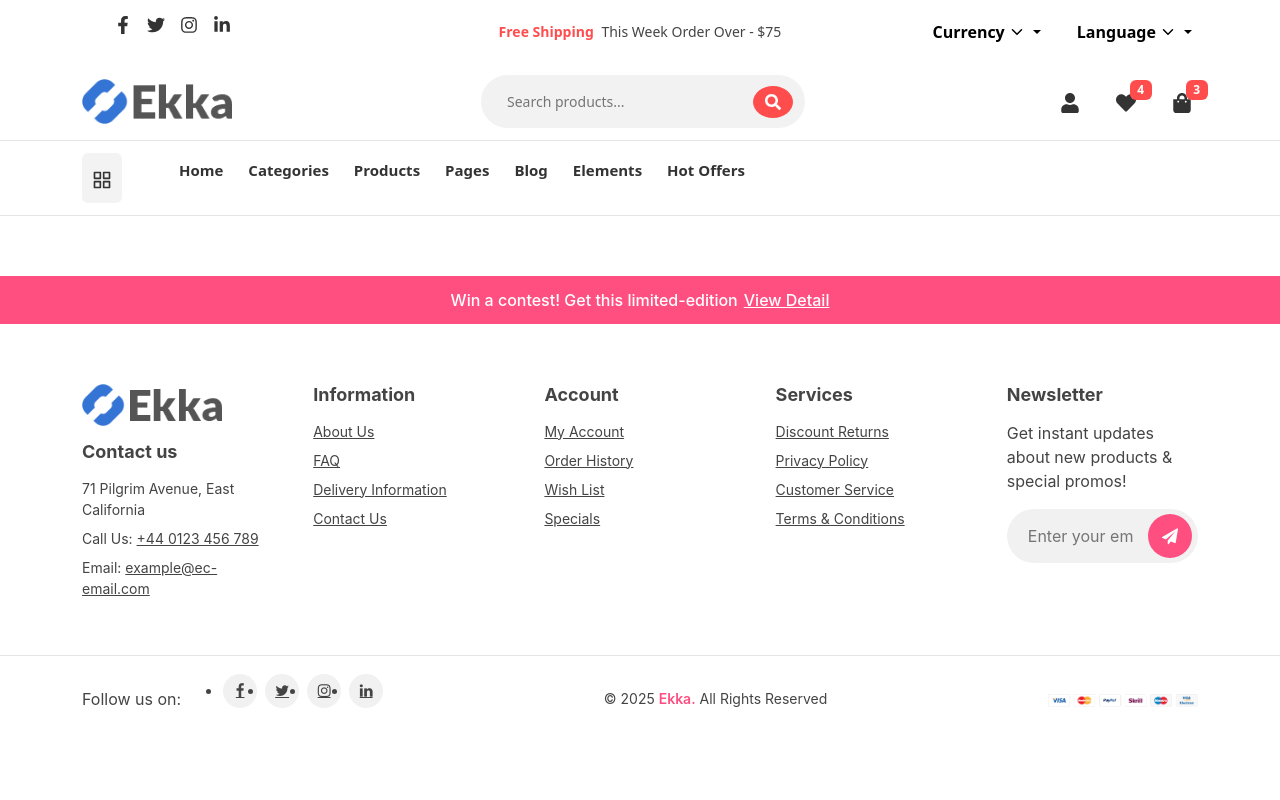
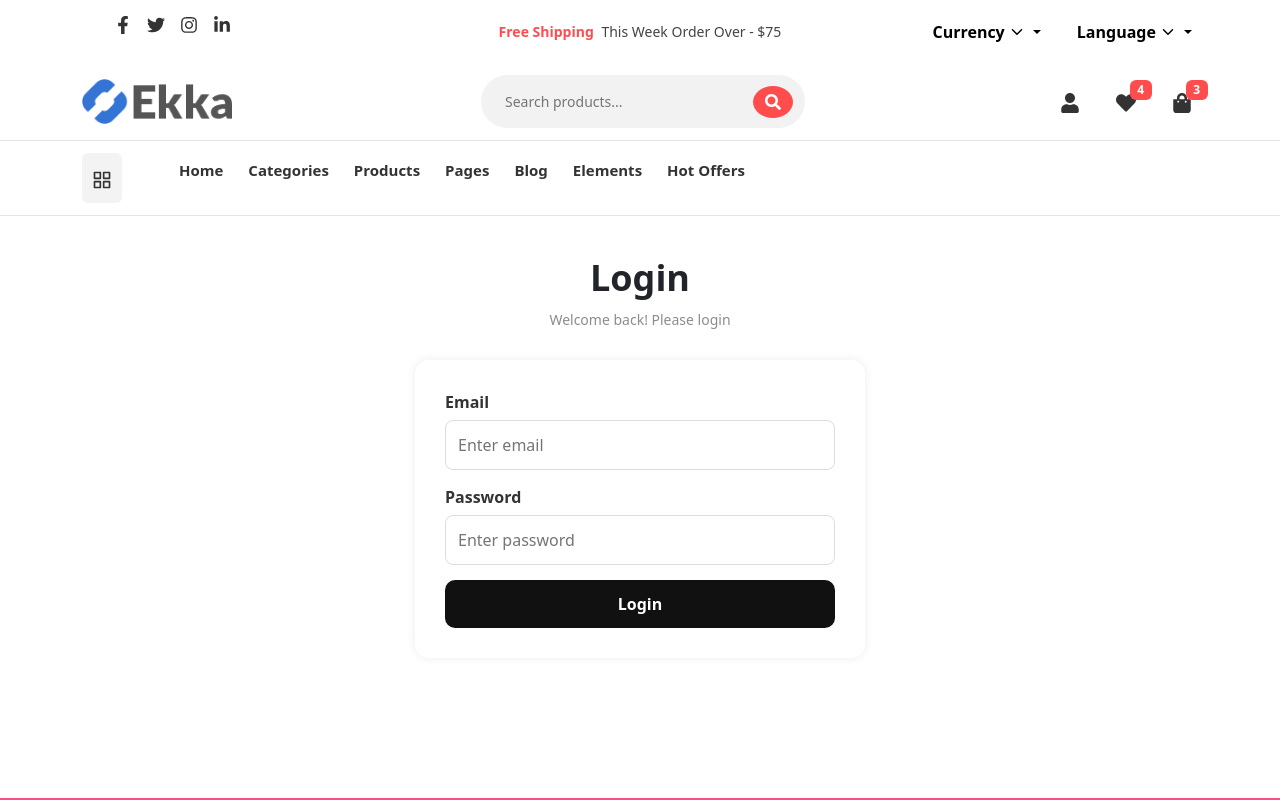
Before and after one commit to karanwaghmode23145-ai/k_shop_Fend, a React (Vite) app: page /login in a window 1280 px wide. Shown: the top 800 px of the page. Built offline with nearby package versions, Linux system fonts and the light colour scheme.

Commit message:
updatenew

```diff
--- a/package.json
+++ b/package.json
@@ -19,6 +19,7 @@
     "react-icons": "^5.5.0",
     "react-redux": "^9.2.0",
     "react-router-dom": "^7.9.5",
+    "react-toastify": "^11.0.5",
     "swiper": "^12.0.3"
   },
   "devDependencies": {
--- a/src/App.jsx
+++ b/src/App.jsx
@@ -12,6 +12,9 @@ import Footer from './components/Footer/Footer'
 // ragister page
 import RegisterSection from './components/Register/RegisterSection'
 
+//login
+import LoginSection from './LoginSection/LoginSection'
+
 
 
 const App = () => {
@@ -21,6 +24,8 @@ const App = () => {
         <Routes>
             <Route path="/" element={<Home />} />
             <Route path="/register" element={<RegisterSection />} />
+            <Route path="/login" element={<LoginSection />} />
+
         </Routes>
         <Footer />
         </>
--- /dev/null
+++ b/src/LoginSection/LoginSection.css
@@ -0,0 +1,54 @@
+.login-section {
+  padding: 80px 0;
+}
+
+.login-header {
+  text-align: center;
+  margin-bottom: 30px;
+}
+
+.main-title {
+  font-size: 36px;
+  font-weight: 700;
+}
+
+.sub-title {
+  font-size: 14px;
+  color: gray;
+}
+
+.login-card {
+  max-width: 450px;
+  margin: auto;
+  background: #fff;
+  padding: 30px;
+  border-radius: 14px;
+  box-shadow: 0 0 10px rgba(0,0,0,0.08);
+}
+
+.form-group {
+  display: flex;
+  flex-direction: column;
+  margin-bottom: 15px;
+}
+
+input {
+  padding: 12px;
+  border: 1px solid #ddd;
+  border-radius: 8px;
+}
+
+.submit-btn {
+  width: 100%;
+  padding: 12px;
+  background: #111;
+  color: white;
+  border: none;
+  font-size: 16px;
+  border-radius: 10px;
+  cursor: pointer;
+}
+
+.submit-btn:disabled {
+  opacity: 0.6;
+}
--- /dev/null
+++ b/src/LoginSection/LoginSection.jsx
@@ -0,0 +1,105 @@
+import React, { useState } from "react";
+import "./LoginSection.css";
+import axiosClient from "../api/axiosClient";
+import { ToastContainer, toast } from "react-toastify";
+import "react-toastify/dist/ReactToastify.css";
+
+export default function LoginSection() {
+
+  const [formData, setFormData] = useState({
+    email: "",
+    password: "",
+  });
+
+  const [loading, setLoading] = useState(false);
+
+  // Handle input
+  const handleChange = (e) => {
+    setFormData({ ...formData, [e.target.name]: e.target.value });
+  };
+
+  // Submit Login
+  const handleSubmit = async (e) => {
+    e.preventDefault();
+    setLoading(true);
+
+    if (!formData.email || !formData.password) {
+      toast.error("Please fill all fields");
+      return setLoading(false);
+    }
+
+    try {
+      console.log("📤 Sending to backend:", formData);
+
+      const res = await axiosClient.post("/api/users/login", formData);
+
+      toast.success("Login Successful!");
+
+      console.log("📥 Backend Response:", res.data);
+
+      // Save token
+      localStorage.setItem("token", res.data.token);
+      localStorage.setItem("user", JSON.stringify(res.data.user));
+
+      // Redirect
+      setTimeout(() => {
+        window.location.href = "/";
+      }, 1000);
+
+    } catch (error) {
+      toast.error(error.response?.data?.message || "Login failed");
+      console.log("❌ Error:", error);
+    }
+
+    setLoading(false);
+  };
+
+  return (
+    <>
+      <ToastContainer />
+
+      <section className="login-section">
+        <div className="container">
+
+          <div className="login-header">
+            <h2 className="main-title">Login</h2>
+            <p className="sub-title">Welcome back! Please login</p>
+          </div>
+
+          <div className="login-card">
+            <form onSubmit={handleSubmit}>
+
+              <div className="form-group">
+                <label>Email</label>
+                <input
+                  type="email"
+                  name="email"
+                  placeholder="Enter email"
+                  value={formData.email}
+                  onChange={handleChange}
+                />
+              </div>
+
+              <div className="form-group">
+                <label>Password</label>
+                <input
+                  type="password"
+                  name="password"
+                  placeholder="Enter password"
+                  value={formData.password}
+                  onChange={handleChange}
+                />
+              </div>
+
+              <button className="submit-btn" disabled={loading}>
+                {loading ? "Checking..." : "Login"}
+              </button>
+
+            </form>
+          </div>
+
+        </div>
+      </section>
+    </>
+  );
+}
--- /dev/null
+++ b/src/api/axiosClient.js
@@ -0,0 +1,9 @@
+import axios from "axios";
+
+const axiosClient = axios.create({
+  baseURL: "https://k-shop-bend.vercel.app",
+ // baseURL: "http://localhost:5003",
+
+});
+
+export default axiosClient;
--- a/src/components/Register/RegisterSection.jsx
+++ b/src/components/Register/RegisterSection.jsx
@@ -1,10 +1,78 @@
-import React from "react";
+import React, { useState } from "react";
 import "./RegisterSection.css";
 import TopBanner from "../TopBanner/TopBanner";
+import axiosClient from "../../api/axiosClient";
+import { ToastContainer, toast } from "react-toastify";
+import "react-toastify/dist/ReactToastify.css";
+
+
+
 
 export default function RegisterSection() {
+
+    // FORM STATES
+  const [formData, setFormData] = useState({
+    firstName: "",
+    lastName: "",
+    email: "",
+    phone: "",
+    address: "",
+    password: "",
+  });
+
+   const [loading, setLoading] = useState(false);
+
+
+   // INPUT CHANGE HANDLER
+  const handleChange = (e) => {
+    setFormData({ ...formData, [e.target.name]: e.target.value });
+  };
+
+
+   // SUBMIT HANDLER
+  const handleSubmit = async (e) => {
+    e.preventDefault();
+    setLoading(true);
+
+    // 🔥 Basic validation
+    if (!formData.firstName || !formData.lastName || !formData.email || !formData.password) {
+      toast.error("Please fill all required fields!");
+      setLoading(false);
+      return;
+    }
+
+    try {
+      const response = await axiosClient.post("/api/users/register", formData);
+
+      toast.success("Registration Successful!");
+
+      console.log("📩 Backend Response:", response.data);
+
+      // Reset form
+      setFormData({
+        firstName: "",
+        lastName: "",
+        email: "",
+        phone: "",
+        address: "",
+        password: "",
+      });
+
+    } catch (error) {
+      toast.error(error.response?.data?.message || "Registration Failed");
+      console.log("🔥 Error: ", error);
+    }
+
+    setLoading(false);
+  };
+
+
+
+
   return (
     <>
+    <TopBanner />
+     <ToastContainer position="top-right" />
 
      <section className="register-section">
         <div className="container">
@@ -16,40 +84,82 @@ export default function RegisterSection() {
           </div>
 
           <div className="register-card">
-          <form>
-
+            <form onSubmit={handleSubmit}>
               <div className="grid">
 
                 <div className="form-group half">
                   <label>First Name*</label>
-                <input type="text" placeholder="Enter your first name" required />
+                  <input
+                    type="text"
+                    name="firstName"
+                    placeholder="Enter your first name"
+                    value={formData.firstName}
+                    onChange={handleChange}
+                  />
                 </div>
 
                 <div className="form-group half">
                   <label>Last Name*</label>
-                <input type="text" placeholder="Enter your last name" required />
+                  <input
+                    type="text"
+                    name="lastName"
+                    placeholder="Enter your last name"
+                    value={formData.lastName}
+                    onChange={handleChange}
+                  />
                 </div>
 
                 <div className="form-group half">
                   <label>Email*</label>
-                <input type="email" placeholder="Enter your email..." required />
+                  <input
+                    type="email"
+                    name="email"
+                    placeholder="Enter your email..."
+                    value={formData.email}
+                    onChange={handleChange}
+                  />
                 </div>
 
                 <div className="form-group half">
                   <label>Phone Number*</label>
-                <input type="text" placeholder="Enter your phone number" required />
+                  <input
+                    type="text"
+                    name="phone"
+                    placeholder="Enter your phone number"
+                    value={formData.phone}
+                    onChange={handleChange}
+                  />
+                </div>
+
+                <div className="form-group half">
+                  <label>Password*</label>
+                  <input
+                    type="password"
+                    name="password"
+                    placeholder="Enter password"
+                    value={formData.password}
+                    onChange={handleChange}
+                  />
                 </div>
 
                 <div className="form-group full">
                   <label>Address</label>
-                <input type="text" placeholder="Address Line 1" />
+                  <input
+                    type="text"
+                    name="address"
+                    placeholder="Address Line 1"
+                    value={formData.address}
+                    onChange={handleChange}
+                  />
                 </div>
+
                 <div className="form-group full">
-                <button className="submit-btn">Register</button>
+                  <button className="submit-btn" disabled={loading}>
+                    {loading ? "Processing..." : "Register"}
+                  </button>
                 </div>
 
               </div>
-
             </form>
           </div>
 
```
Also changed, not shown: 1 other file (tests, documents, lock files or other folders). Lines whose indentation alone changed are shown as unchanged.
